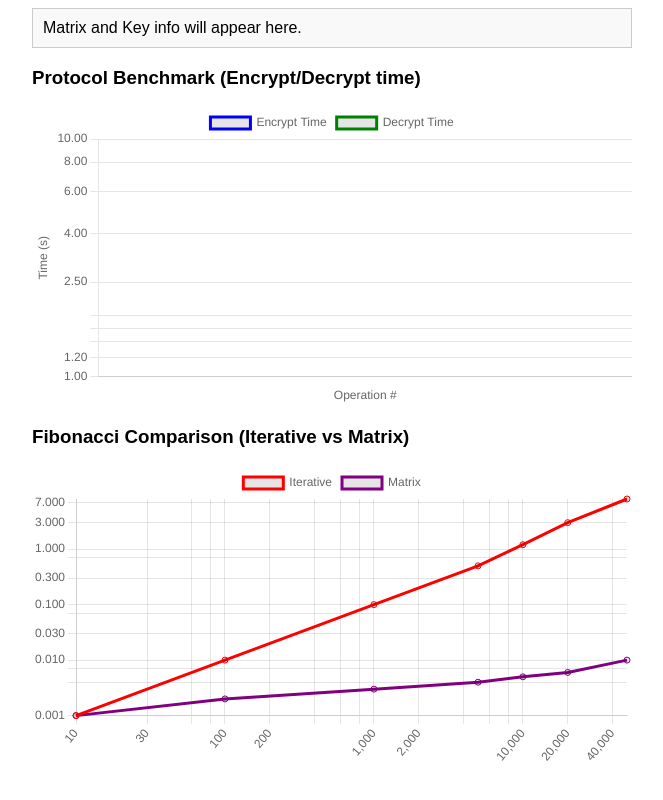
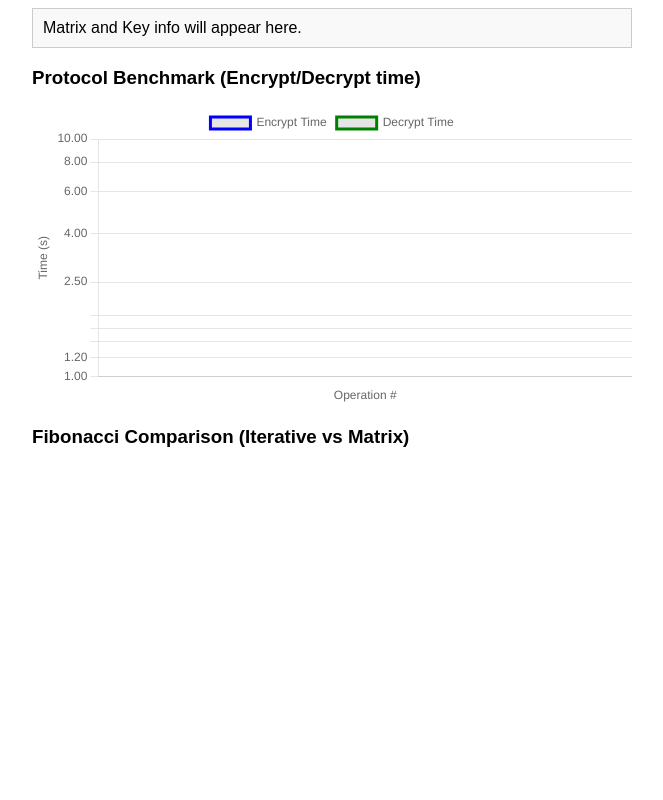
Before and after one commit to dpsmreaq/FibonacciSecureProtocol, a plain HTML site: page index.html in a window 1280 px wide. Shown: the part 406-1206 px from the top of the page, without its empty margins (308-971 px from the left). Drawn offline with nearby package versions, Linux system fonts and the light colour scheme.

Commit message:
Add files via upload

```diff
--- a/index.html
+++ b/index.html
@@ -141,19 +141,6 @@ const protocolChart = new Chart(protocolCtx, {
     options: { responsive: true, scales: { x: { title: {display: true, text:'Operation #'} }, y: { type: 'logarithmic', title: {display: true, text:'Time (s)'} } }, plugins: { tooltip: { enabled: true } } }
 });
 
-// Fibonacci chart เหมือนเดิม
-const fibCtx = document.getElementById('fibChart').getContext('2d');
-const fibChart = new Chart(fibCtx, {
-    type: 'line',
-    data: {
-        labels: [10, 100, 1000, 5000, 10000, 20000, 50000],
-        datasets: [
-            { label: 'Iterative', data: [0.001,0.01,0.1,0.5,1.2,3,8], borderColor:'red', fill:false },
-            { label: 'Matrix', data: [0.001,0.002,0.003,0.004,0.005,0.006,0.01], borderColor:'purple', fill:false }
-        ]
-    },
-    options: { responsive: true, scales: { x: { type: 'logarithmic' }, y: { type: 'logarithmic' } }, plugins: { tooltip: { enabled: true } } }
-});
 </script>
 </body>
 </html>
```
